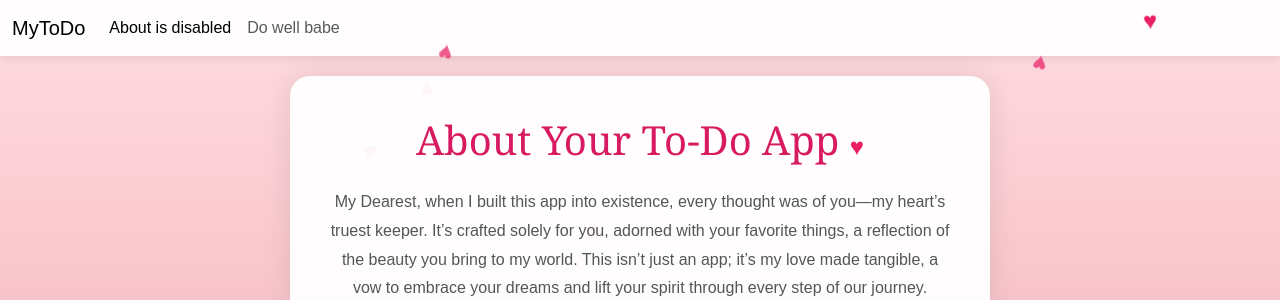
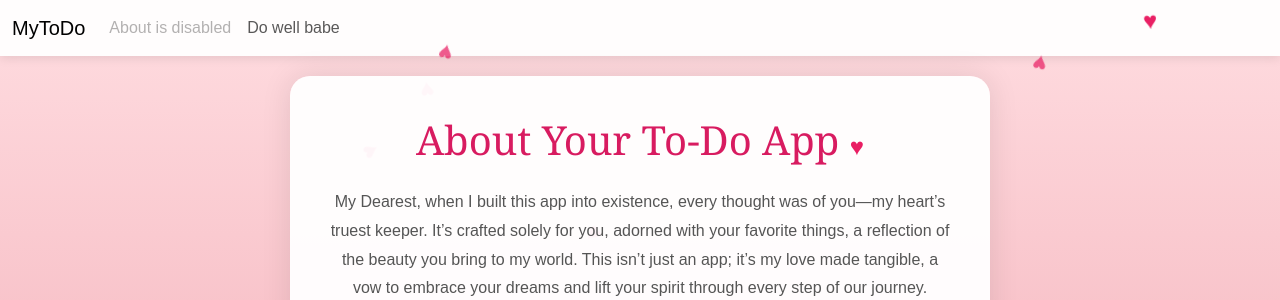
Before and after one commit to Joby-John/todoapp, a Flask app: page /about in a window 1280 px wide; the page is wider, and only the part inside the window is pictured. Shown: the top 300 px of that part. Run offline with Flask 3, Linux system fonts and the light colour scheme.

Commit message:
about disabled to click

```diff
--- a/templates/base.html
+++ b/templates/base.html
@@ -24,7 +24,7 @@
             <div class="collapse navbar-collapse" id="navbarSupportedContent">
                 <ul class="navbar-nav me-auto mb-2 mb-lg-0">
                     <li class="nav-item">
-                        <a class="nav-link active" aria-current="page" href="/about" aria-disabled="true">About is disabled</a>
+                        <a class="nav-link disabled" aria-current="page" href="/about" aria-disabled="true">About is disabled</a>
                     </li>
                     <li class="nav-item">
                         <a class="nav-link" href="/doubts">Do well babe</a>
```
